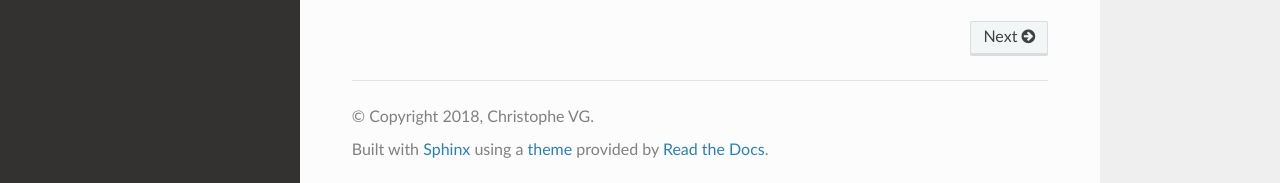
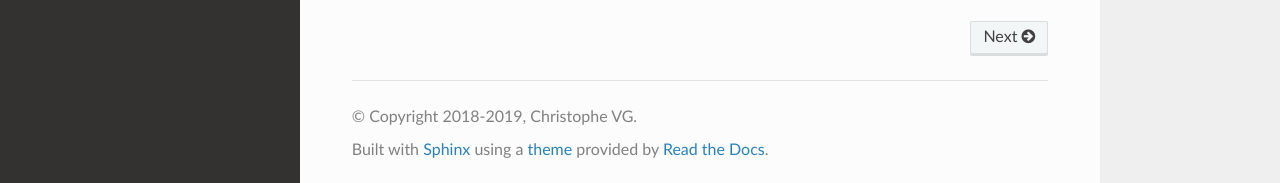
Before and after one commit to christophevg/py-mqfactory, a Sphinx documentation site: the page built from docs/index.md, in a window 1280 px wide and 1090 px high. Shown: the part 904-1087 px from the top of the window. Built offline with Sphinx 7.4.7 and the Read the Docs theme 2.0.0, drawn with Linux system fonts in a browser that asks for light colours.

Commit message:
bump docs copyright year

```diff
--- a/docs/conf.py
+++ b/docs/conf.py
@@ -20,7 +20,7 @@ sys.path.insert(0, os.path.abspath('../'))
 # -- Project information -----------------------------------------------------
 
 project = u'MQFactory'
-copyright = u'2018, Christophe VG'
+copyright = u'2018-2019, Christophe VG'
 author = u'Christophe VG'
 
 from mqfactory import __version__
```
